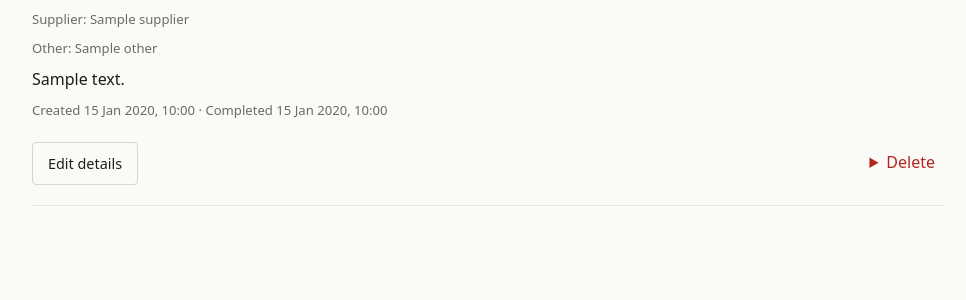
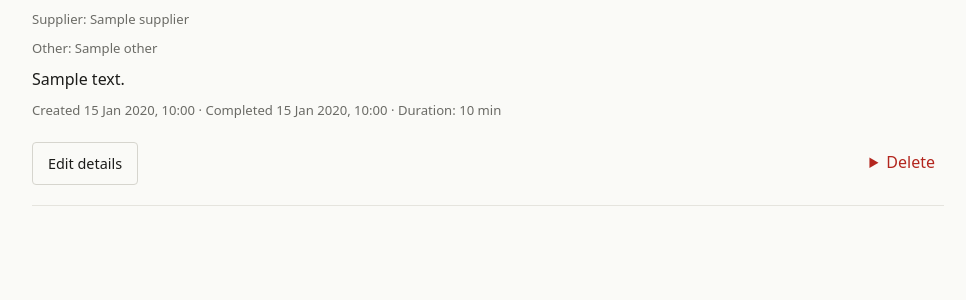
Before and after one commit to bravojuandb/task-manager, a FastAPI app: template app/templates/tasks.html in a window 1280 px wide. Shown: the part 399-699 px from the top of the page, without its empty margins (152-1118 px from the left). Run offline with FastAPI, Linux system fonts and the light colour scheme; the template is opened without the code that fills it: most values are stand-ins (such as "Sample title", 1, 10 or a date in 2020).

Commit message:
Show task duration in the task list

```diff
--- a/app/templates/tasks.html
+++ b/app/templates/tasks.html
@@ -30,7 +30,7 @@
         {% for role in ('customer', 'supplier', 'other') %}{% if task[role] %}<p class="meta">{{ role|title }}: {{ task[role] }}</p>{% endif %}{% endfor %}
       {% endif %}
       <p class="description">{{ task.description }}</p>
-      <p class="meta">Created {{ task.created_at.strftime('%d %b %Y, %H:%M %Z') }}{% if task.completed_at %} · Completed {{ task.completed_at.strftime('%d %b %Y, %H:%M %Z') }}{% endif %}</p>
+      <p class="meta">Created {{ task.created_at.strftime('%d %b %Y, %H:%M %Z') }}{% if task.completed_at %} · Completed {{ task.completed_at.strftime('%d %b %Y, %H:%M %Z') }}{% endif %}{% if task.duration_minutes is not none %} · Duration: {{ task.duration_minutes }} min{% endif %}</p>
       <div class="actions">
         <a class="button" href="/ui/tasks/{{ task.task_id }}/edit">Edit details</a>
         {% if task.status != 'completed' and task.task_type != 'order' %}
```
